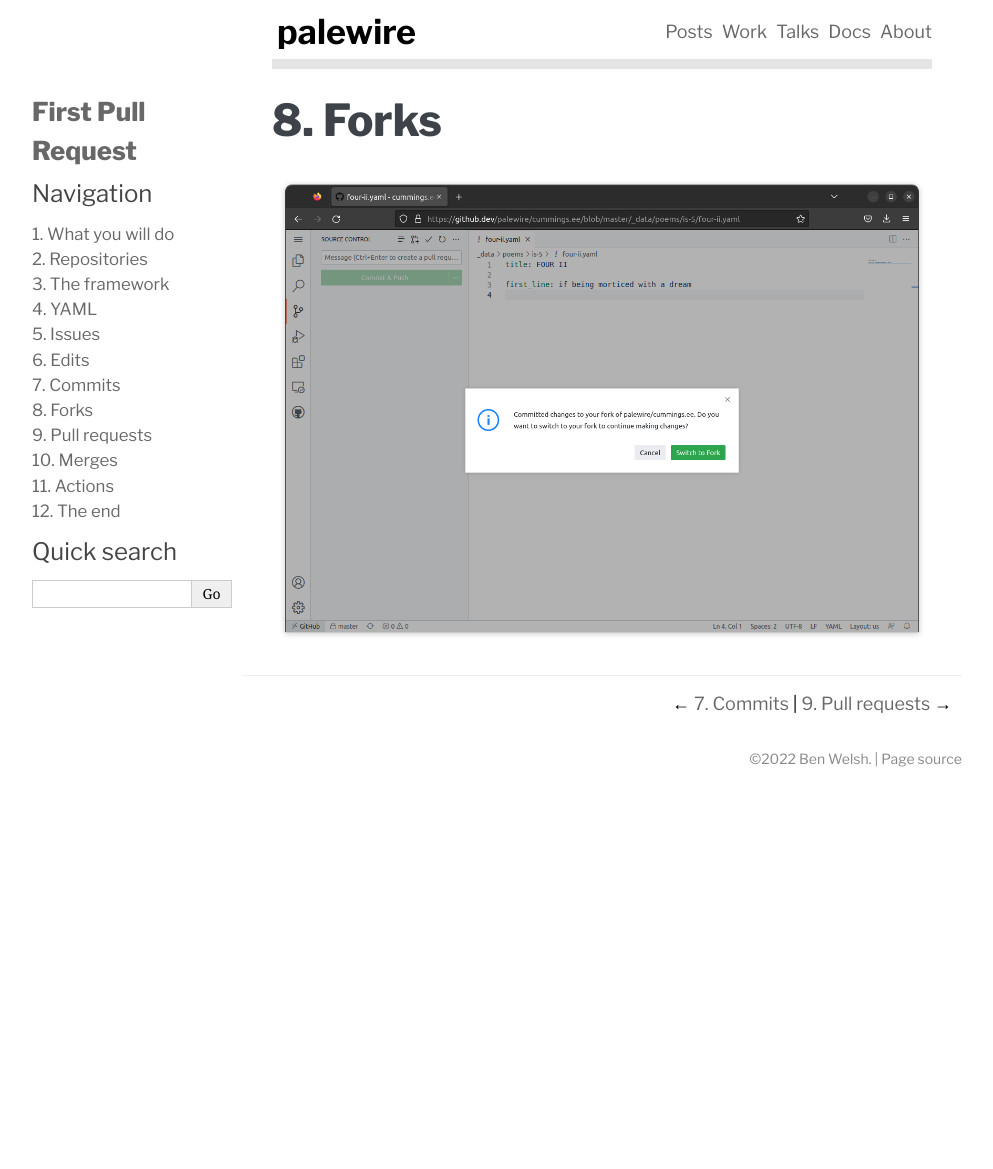
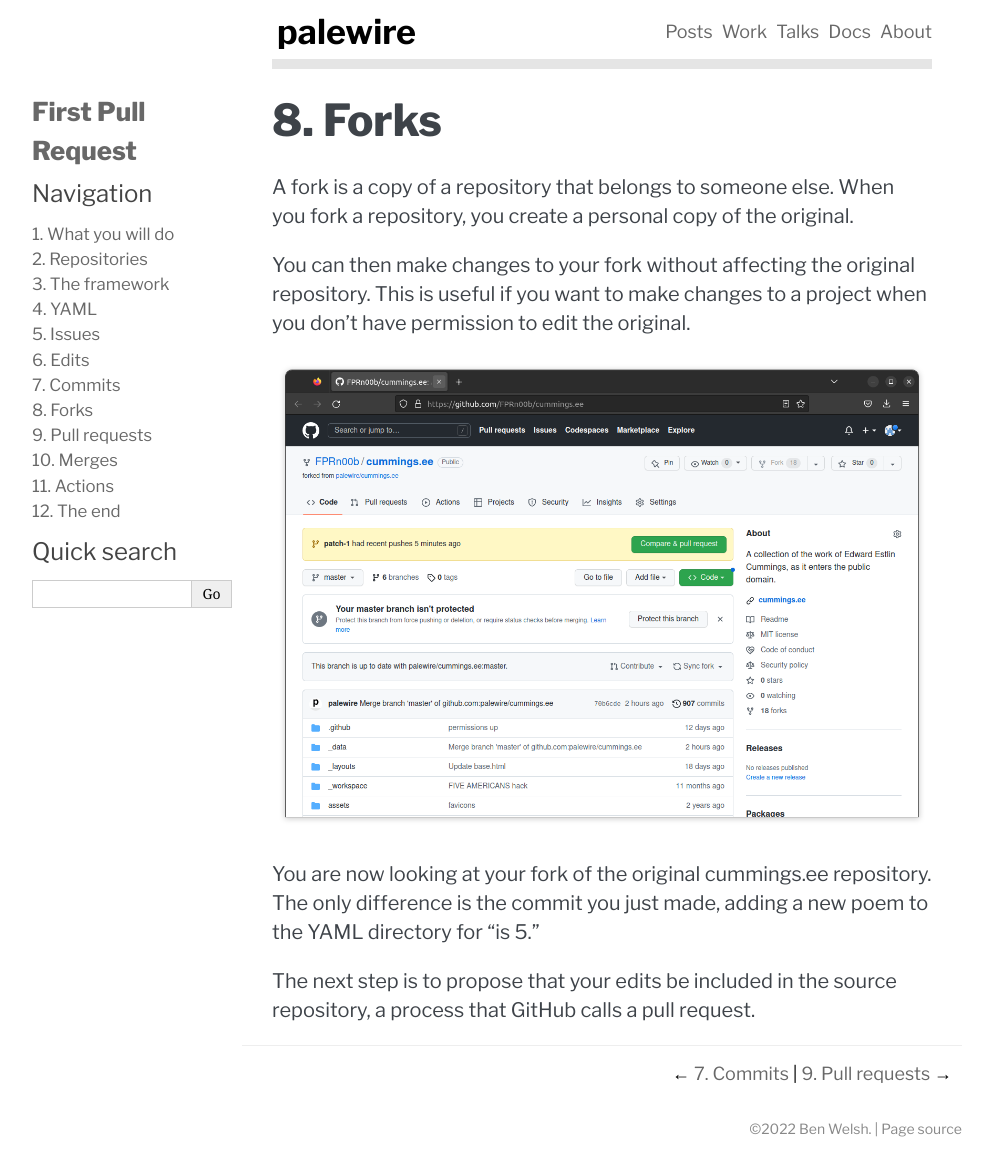
Before and after one commit to palewire/first-pull-request, a Sphinx documentation site: the page built from docs/forks.md, in a window 1280 px wide. Shown: the whole page, without its empty margins (148-1141 px from the left). Built offline with Sphinx 7.4.7, drawn with Linux system fonts in a browser that asks for light colours; before the commit the page ends 900 px from its top, so only the background shows below that.

Commit message:
Added forks chapter

```diff
--- a/docs/forks.md
+++ b/docs/forks.md
@@ -3,4 +3,12 @@
 
 # Forks
 
-![Switching to fork](_static/img/switch-fork.png)
+A fork is a copy of a repository that belongs to someone else. When you fork a repository, you create a personal copy of the original.
+
+You can then make changes to your fork without affecting the original repository. This is useful if you want to make changes to a project when you don't have permission to edit the original.
+
+![Fork](_static/img/fork.png)
+
+You are now looking at your fork of the original cummings.ee repository. The only difference is the commit you just made, adding a new poem to the YAML directory for “is 5.”
+
+The next step is to propose that your edits be included in the source repository, a process that GitHub calls a pull request.
```
